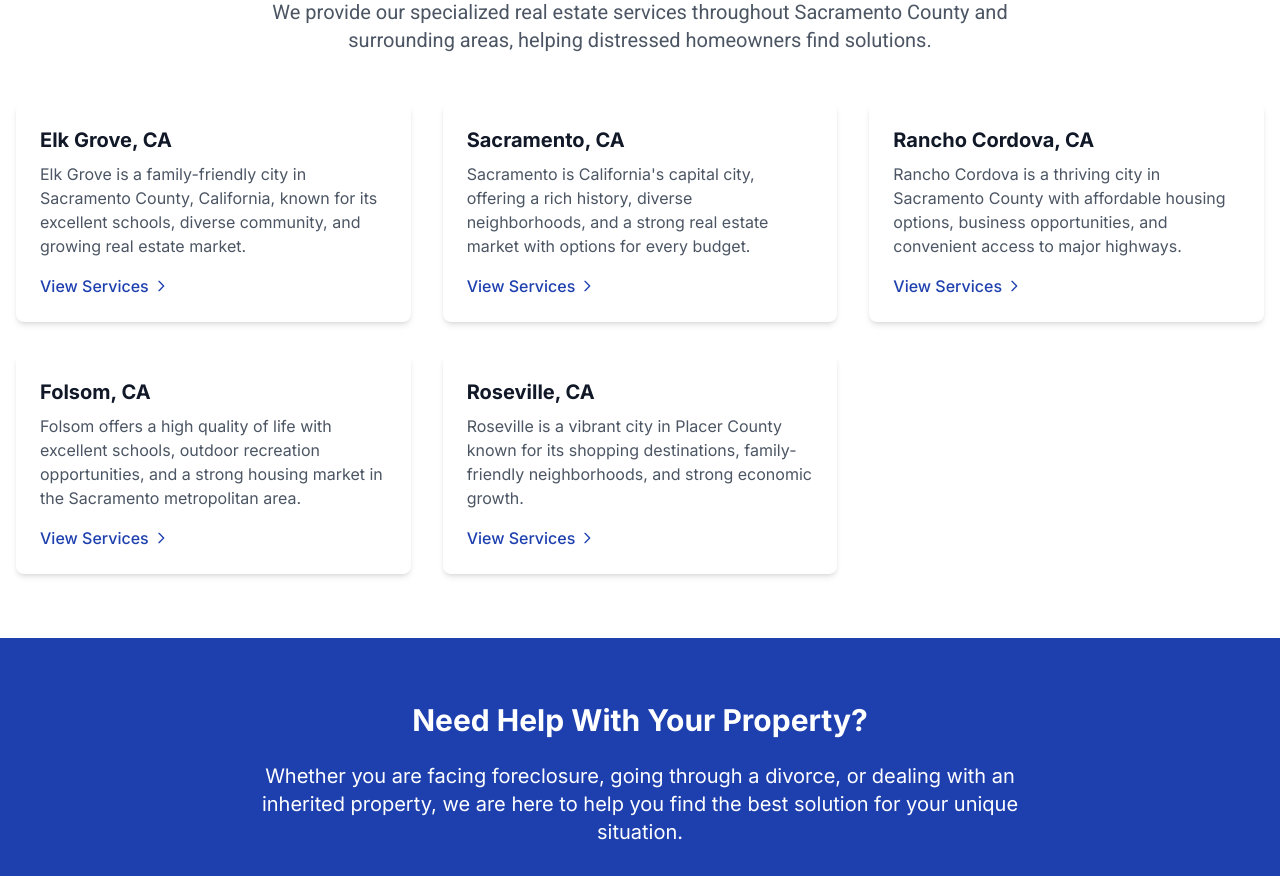
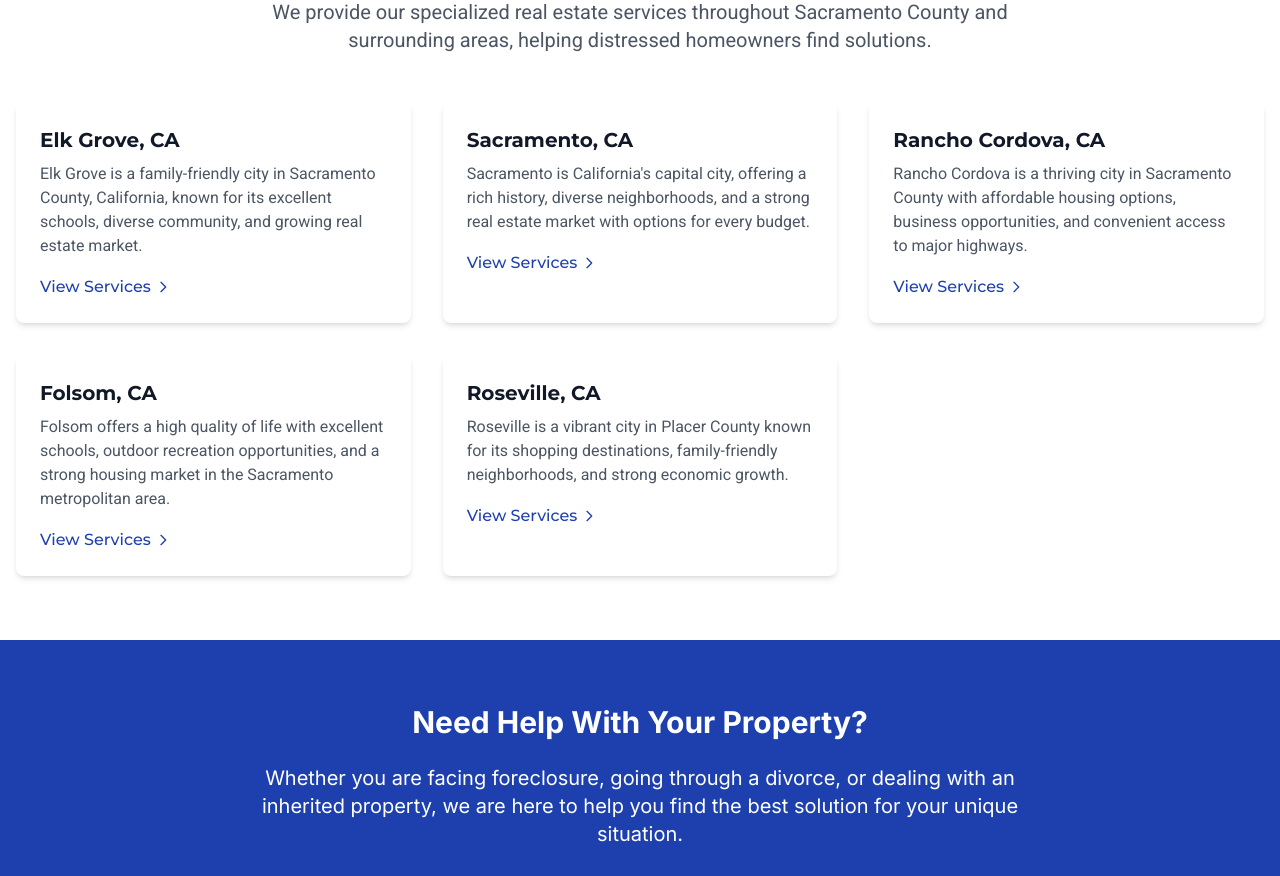
Before and after one commit to TripW1re/reo-agent-website, a Next.js app: page / in a window 1280 px wide. Shown: the part 2000-2876 px from the top of the page. Built offline with nearby package versions, Linux system fonts and the light colour scheme.

Commit message:
Update LocationCard.tsx to add font classes

```diff
--- a/app/components/LocationCard.tsx
+++ b/app/components/LocationCard.tsx
@@ -9,11 +9,11 @@ export default function LocationCard({ location }: LocationCardProps) {
   return (
     <div className="bg-white rounded-lg shadow-md overflow-hidden hover:shadow-lg transition-shadow">
       <div className="p-6">
-        <h3 className="text-xl font-bold mb-2 text-gray-900">{location.name}, {location.state}</h3>
-        <p className="text-gray-600 mb-4">{location.description}</p>
+        <h3 className="text-xl font-bold mb-2 text-gray-900 font-montserrat">{location.name}, {location.state}</h3>
+        <p className="text-gray-600 mb-4 font-roboto">{location.description}</p>
         <Link
           href={`/locations/${location.slug}`}
-          className="text-blue-800 font-medium hover:text-blue-900 inline-flex items-center"
+          className="text-blue-800 font-medium hover:text-blue-900 inline-flex items-center font-montserrat"
         >
           View Services
           <svg className="w-4 h-4 ml-1" fill="none" stroke="currentColor" viewBox="0 0 24 24" xmlns="http://www.w3.org/2000/svg">
```
